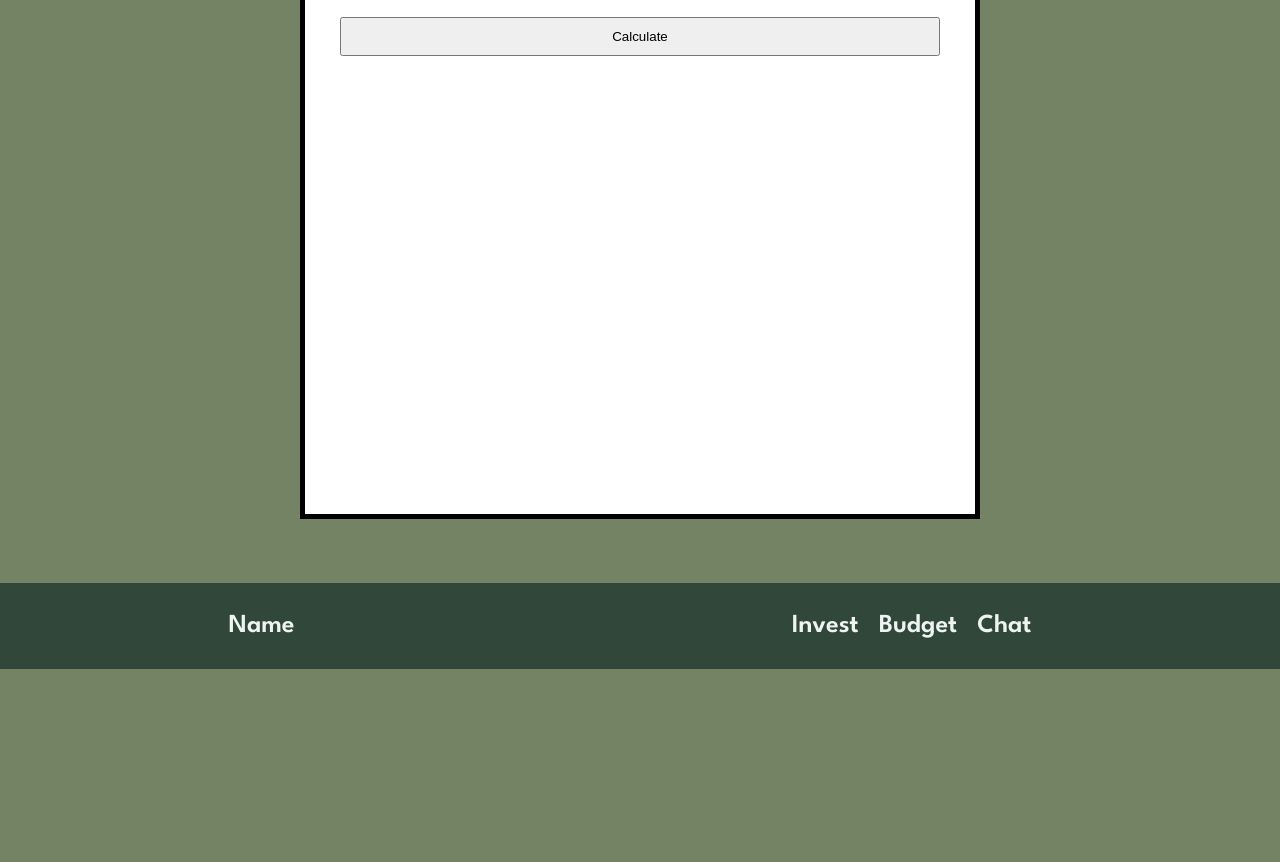
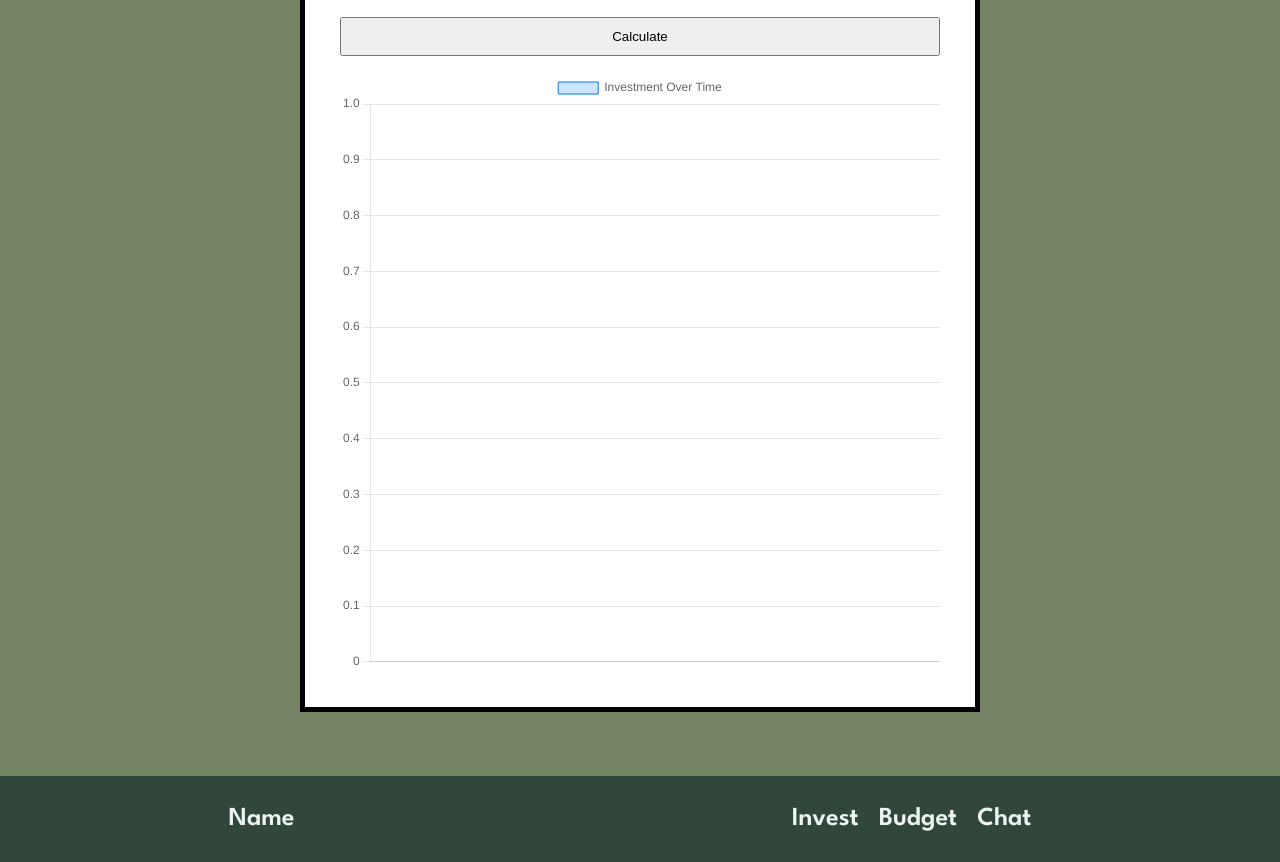
Before and after one commit to tjklint/CapitalCoach, a plain HTML site: page investments/investment.html in a window 1280 px wide. Shown: the part 557-1419 px from the top of the page. Before the commit the page ends 1226 px from the top, so only its background shows below. Drawn offline with nearby package versions, Linux system fonts and the light colour scheme.

Commit message:
Graph displays investment growth over time.

```diff
--- a/investments/investment.html
+++ b/investments/investment.html
@@ -14,7 +14,7 @@
     <link href="https://fonts.googleapis.com/css2?family=League+Spartan:wght@600&display=swap" rel="stylesheet">
     <link href="https://fonts.googleapis.com/css2?family=League+Spartan:wght@600&family=Poppins&display=swap" rel="stylesheet">
 </head>
-    <script src="investment.js"></script>
+    <script defer src="investment.js"></script>
 </head>
 <body>
     <template id="pageHeaders">
```
